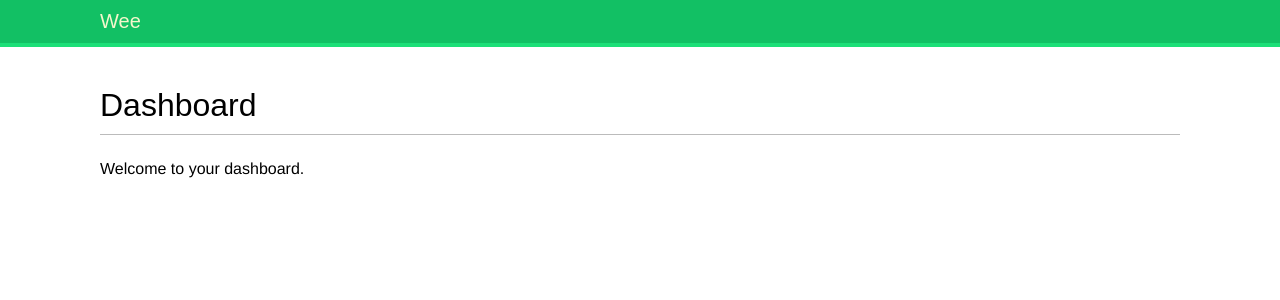
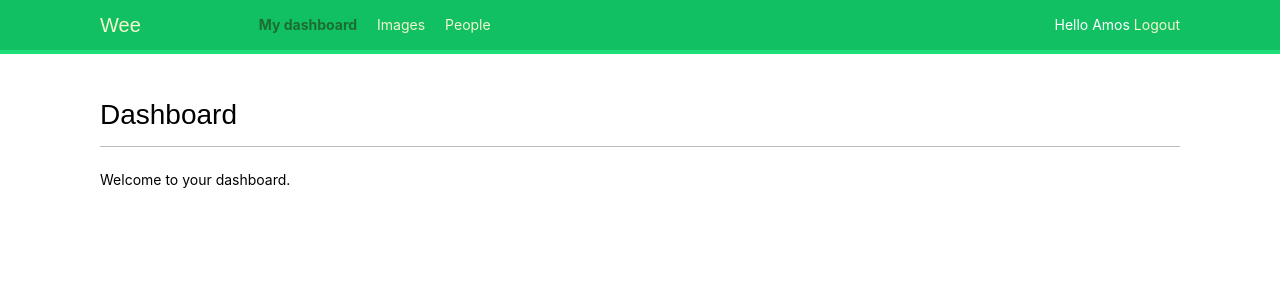
Before and after one commit to amosehiguese/wee, a Django app: page /account/ in a window 1280 px wide. Shown: the top 300 px of the page. Run offline with Django 4.2, Linux system fonts and the light colour scheme; a user stored in the database is signed in; some web fonts are replaced.

Commit message:
modify base.html to account for authenticated user

```diff
--- a/account/static/css/base.css
+++ b/account/static/css/base.css
@@ -1,9 +1,71 @@
 @import url(//fonts.googleapis.com/css?family=Muli);
+
+/*
+===============
+Variables
+===============
+*/
+
+:root {
+  /* dark shades of primary color*/
+  --clr-primary-1: hsl(205, 86%, 17%);
+  --clr-primary-2: hsl(205, 77%, 27%);
+  --clr-primary-3: hsl(205, 72%, 37%);
+  --clr-primary-4: hsl(205, 63%, 48%);
+  /* primary/main color */
+  --clr-primary-5: hsl(205, 78%, 60%);
+  /* lighter shades of primary color */
+  --clr-primary-6: hsl(205, 89%, 70%);
+  --clr-primary-7: hsl(205, 90%, 76%);
+  --clr-primary-8: hsl(205, 86%, 81%);
+  --clr-primary-9: hsl(205, 90%, 88%);
+  --clr-primary-10: hsl(205, 100%, 96%);
+  /* darkest grey - used for headings */
+  --clr-grey-1: hsl(209, 61%, 16%);
+  --clr-grey-2: hsl(211, 39%, 23%);
+  --clr-grey-3: hsl(209, 34%, 30%);
+  --clr-grey-4: hsl(209, 28%, 39%);
+  /* grey used for paragraphs */
+  --clr-grey-5: hsl(210, 22%, 49%);
+  --clr-grey-6: hsl(209, 23%, 60%);
+  --clr-grey-7: hsl(211, 27%, 70%);
+  --clr-grey-8: hsl(210, 31%, 80%);
+  --clr-grey-9: hsl(212, 33%, 89%);
+  --clr-grey-10: hsl(210, 36%, 96%);
+  --clr-white: #fff;
+  --clr-red-dark: hsl(360, 67%, 44%);
+  --clr-red-light: hsl(360, 71%, 66%);
+  --clr-green-dark: hsl(125, 67%, 44%);
+  --clr-green-light: hsl(125, 71%, 66%);
+  --clr-black: #222;
+  --transition: all 0.3s linear;
+  --spacing: 0.1rem;
+  --radius: 0.25rem;
+  --light-shadow: 0 5px 15px rgba(0, 0, 0, 0.1);
+  --dark-shadow: 0 5px 15px rgba(0, 0, 0, 0.4);
+  --max-width: 1170px;
+  --fixed-width: 450px;
+  --clr-orange-1: hsl(12, 83%, 98%);
+  --clr-orange-2: hsl(14, 91%, 95%);
+  --clr-orange-3: hsl(12, 89%, 89%);
+  --clr-orange-4: hsl(13, 87%, 82%);
+  --clr-orange-5: hsl(13, 88%, 68%);
+  --clr-orange-6: hsl(13, 88%, 55%);
+  --clr-orange-7: hsl(13, 74%, 49%);
+  --clr-orange-8: hsl(13, 74%, 33%);
+  --clr-orange-9: hsl(13, 73%, 25%);
+  --clr-orange-10: hsl(13, 73%, 16%);
+}
 
 body {
   margin: 0;
   padding: 0;
-  font-family: helvetica, sans-serif;
+  font-family: -apple-system, BlinkMacSystemFont, 'Segoe UI', Roboto, Oxygen,
+    Ubuntu, Cantarell, 'Open Sans', 'Helvetica Neue', sans-serif;
+  background: var(--clr-white);
+  /* color: var(--clr-grey-1); */
+  line-height: 1.5;
+  font-size: 0.875rem;
 }
 
 p {
@@ -47,6 +109,7 @@ ol {
   padding: 10px 100px;
   font-size: 14px;
   background: #12c064;
+  /* background: var(--clr-primary-6); */
   color: #fff;
   border-bottom: 4px solid #1cdf78;
   overflow: auto;
--- a/account/templates/base.html
+++ b/account/templates/base.html
@@ -9,7 +9,33 @@
   <body>
     <div id="header">
       <span class="logo">Wee </span>
+      {% if  request.user.is_authenticated %}
+        <ul class="menu">
+          <li{% if section == "dashboard" %}
+              class="selected"
+              {% endif %}>
+              <a href="{% url 'dashboard' %}">My dashboard</a>
+          </li>
+          <li {% if section == "images" %}class="selected"{% endif %}>
+            <a href="#">Images</a>
+          </li>
+          <li {% if section == "people" %}class="selected"{% endif %}>
+            <a href="#">People</a>
+          </li>
+        </ul>
+      {% endif %}
+
+      <span class="user">
+        {% if request.user.is_authenticated %}
+        Hello {{ request.user.username|capfirst }}
+        <a href="{% url 'logout' %}">Logout</a>
+
+        {% else %}
+          <a href="{% url 'login' %}">Log In</a>
+        {% endif %}
+      </span>
     </div>
+
     <div id="content">
       {% block content %}{% endblock content %}
     </div>
```
Also changed, not shown: db.sqlite3.
